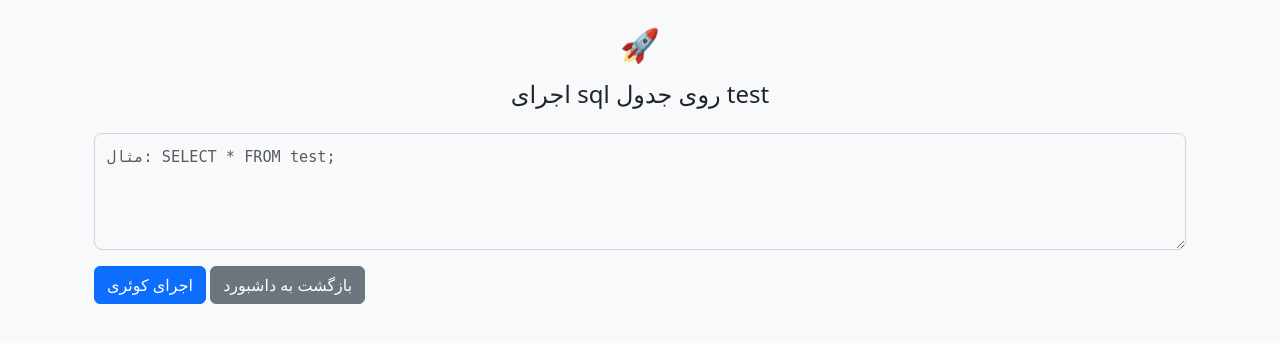
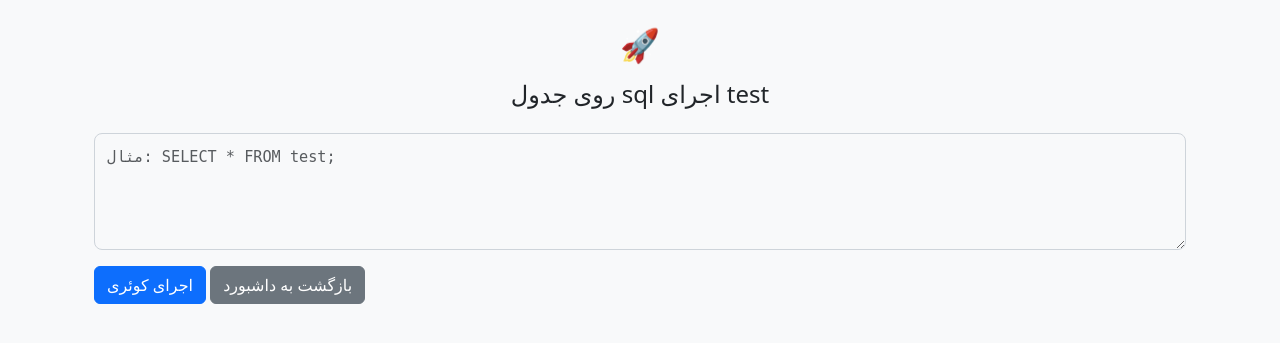
Before and after one commit to milad-ai/db_flask, a Flask app: page /run_test_query in a window 1280 px wide. Shown: the part 56-399 px from the top of the page. Run offline with Flask 3, Linux system fonts and the light colour scheme; the visitor is signed in with stand-in values (Sample User, id 1).

Commit message:
Update test_sql_runner.html

```diff
--- a/templates/test_sql_runner.html
+++ b/templates/test_sql_runner.html
@@ -5,8 +5,9 @@
     <!-- Header ساده با انیمیشن موشک -->
     <div class="header-section text-center mb-4">
         <div class="rocket-icon">🚀</div>
-       <h4 class="mb-3" dir="ltr">اجرای sql روی جدول test</h4>
-
+       <h4 class="mb-3">
+    اجرای <span style="direction:ltr; unicode-bidi: plaintext;">sql</span> روی جدول <span style="direction:ltr; unicode-bidi: plaintext;">test</span>
+</h4>
     </div>
 
     <form method="POST">
```
